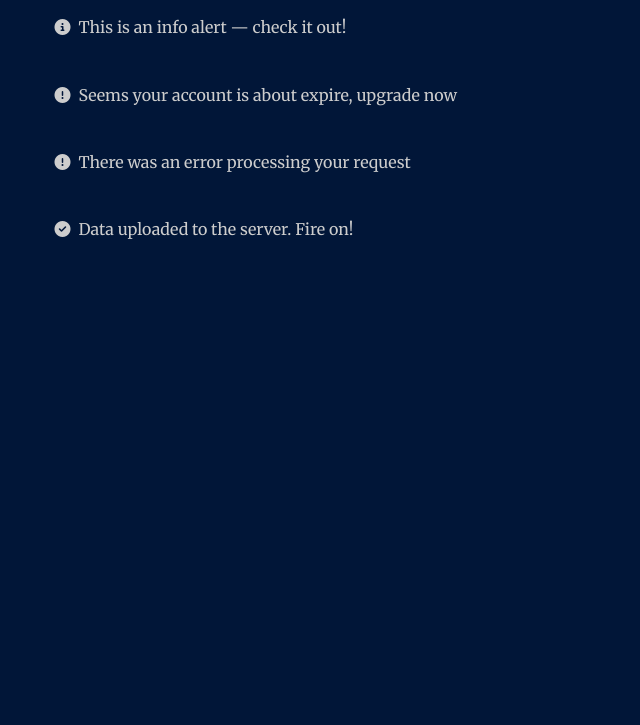
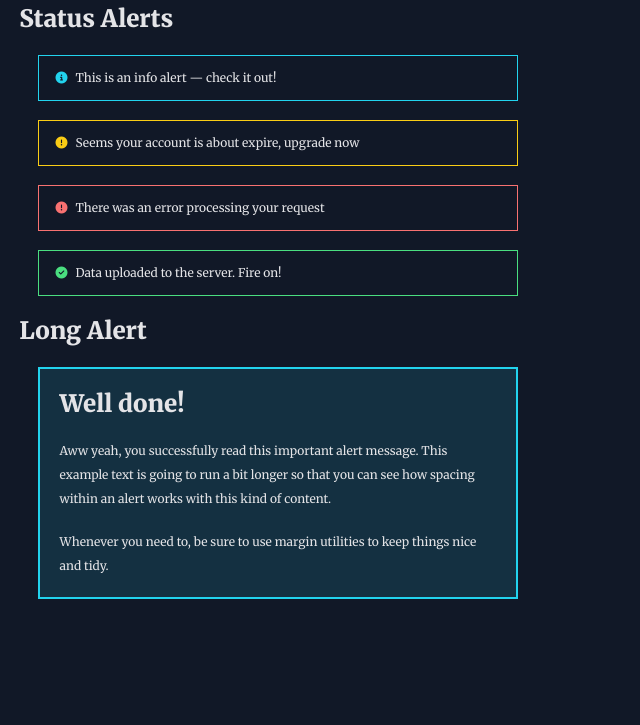
Before and after one commit to Anish-JS/component-library, a plain HTML site: page components/Alert/alert.html in a window 1280 px wide. Shown: the part 75-800 px from the top of the page, without its empty margins (0-640 px from the left). Drawn offline with Linux system fonts and the light colour scheme; a web font is replaced by a local one.

Commit message:
alert-structure done

```diff
--- a/components/Alert/alert.css
+++ b/components/Alert/alert.css
@@ -6,10 +6,38 @@ body {
 }
 .alert-item {
   /* background-color: var(--primary-color); */
-  width: 40rem;
-  min-width: fit-content;
+  width: 30rem;
+}
+.long {
+  width: 30rem;
+  border: 2px solid var(--accent-color);
+  background-color: #143041;
+}
+.danger {
+  /* background-color: ; */
+  border: 1px solid #f87171;
+}
+.danger i {
+  color: #f87171;
+}
+.reg {
+  border: 1px solid #22d3ee;
+}
+.reg i {
+  color: #22d3ee;
+}
+.warning {
+  border: 1px solid #facc15;
 }
 
-.warning {
-  /* background-color: ; */
+.warning i {
+  color: #facc15;
 }
+
+.success {
+  border: 1px solid var(--success-color);
+}
+
+.success i {
+  color: var(--success-color);
+}
--- a/components/Alert/alert.html
+++ b/components/Alert/alert.html
@@ -13,31 +13,48 @@
   </head>
   <body>
     <h2 class="sm-gutter">Alerts</h2>
+    <h3 class="sm-gutter">Status Alerts</h3>
     <div class="sm-gutter">
       <div class="alert-item reg sm-gutter xs-padding">
-        <span
+        <span class="para-sm-xs"
           ><i class="fas fa-info-circle xs-gutter"></i>This is an info alert —
           check it out!
         </span>
       </div>
       <div class="alert-item warning sm-gutter xs-padding">
-        <span
+        <span class="para-sm-xs"
           ><i class="fas fa-exclamation-circle xs-gutter"></i>Seems your account
           is about expire, upgrade now</span
         >
       </div>
       <div class="alert-item danger sm-gutter xs-padding">
-        <span
+        <span class="para-sm-xs"
           ><i class="fas fa-exclamation-circle xs-gutter"></i>There was an error
           processing your request</span
         >
       </div>
-      <div class="alert-item sucess sm-gutter xs-padding">
-        <span
+      <div class="alert-item success sm-gutter xs-padding">
+        <span class="para-sm-xs"
           ><i class="fas fa-check-circle xs-gutter"></i>Data uploaded to the
           server. Fire on!</span
         >
       </div>
     </div>
+
+    <h3 class="sm-gutter">Long Alert</h3>
+    <div class="sm-gutter">
+      <div class="alert sm-gutter long">
+        <h3 class="sm-gutter">Well done!</h3>
+        <p class="sm-gutter para-sm-xs">
+          Aww yeah, you successfully read this important alert message. This
+          example text is going to run a bit longer so that you can see how
+          spacing within an alert works with this kind of content.
+        </p>
+        <p class="sm-gutter para-sm-xs">
+          Whenever you need to, be sure to use margin utilities to keep things
+          nice and tidy.
+        </p>
+      </div>
+    </div>
   </body>
 </html>
--- a/style_guide.css
+++ b/style_guide.css
@@ -13,12 +13,19 @@
 
 /* || Colors */
 :root {
-  --primary-color: #8075ff;
-  --secondary-color: #364156;
+  /* --primary-color: #8075ff; */
+  --primary-color: #7c3aed;
+  --accent-color: #22d3ee;
+  /* --secondary-color: #364156;
   --accent-color: #2d898b;
-  --accent-2-color: #9c3848;
-  --txt-color: #cdcdcd;
-  --bg-color: #011638;
+  --accent-2-color: #9c3848; */
+  --txt-color: #e4e4e7;
+  --bg-color: #111827;
+  /* --bg-color: #011638; */
+
+  --warning-color: #facc15;
+  --danger-color: #ef4444;
+  --success-color: #4ade80;
 }
 
 /* Typography Type */
@@ -42,9 +49,15 @@ h3,
 }
 h4,
 .para-sm {
-  font-size: 0.8rem;
+  font-size: 1rem;
   line-height: 1.5rem;
 }
+
+.para-sm-xs {
+  font-size: 0.75rem;
+  line-height: 1.5rem;
+}
+
 h5,
 .para-xs {
   font-size: 0.5rem;
```
Also changed, not shown: components/button/button.html (+11 -9 lines).
